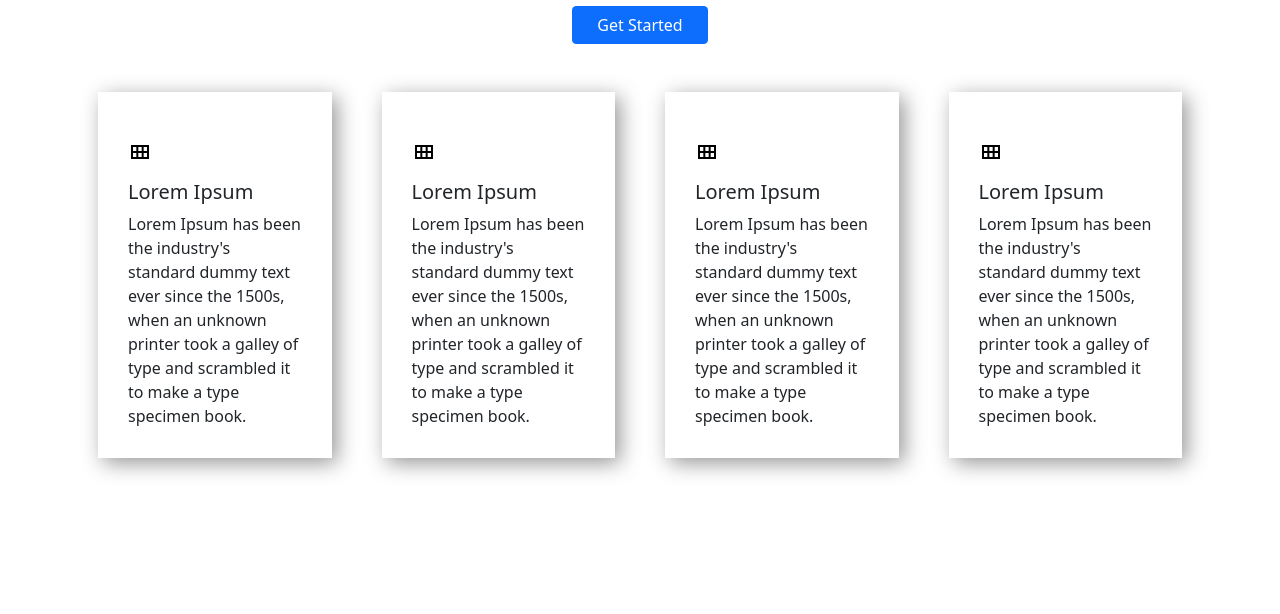
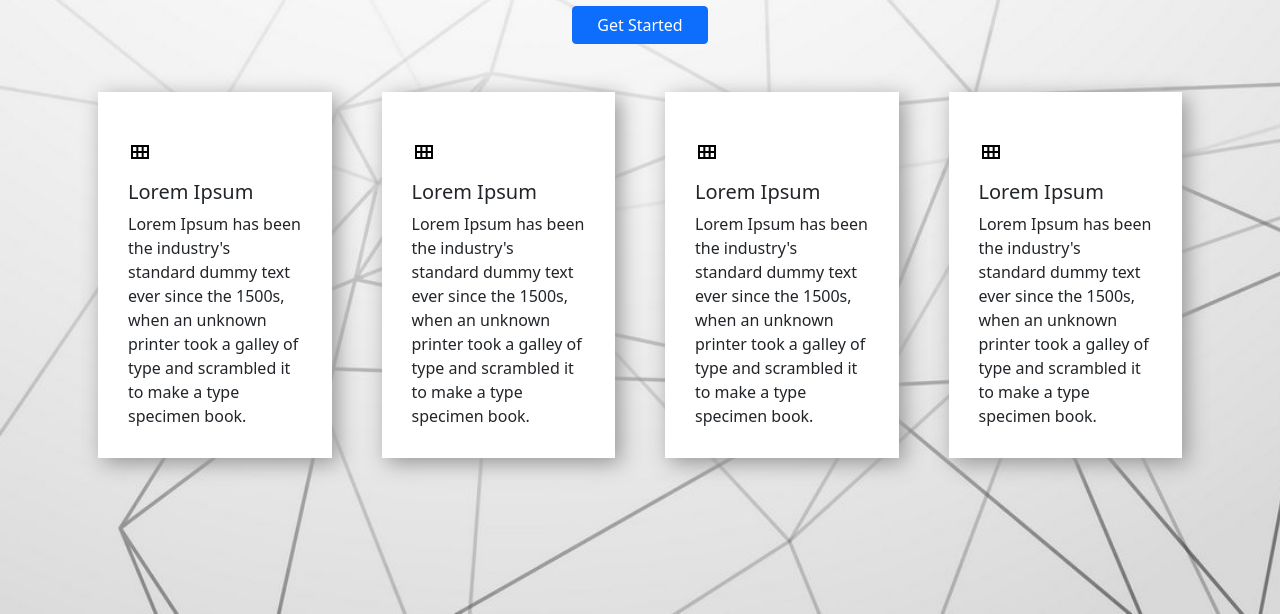
Before and after one commit to DevRadis/projeto-bootstrap, a plain HTML site: page src/index.html in a window 1280 px wide. Shown: the part 281-895 px from the top of the page. Drawn offline with nearby package versions, Linux system fonts and the light colour scheme.

Commit message:
Adicionado um layout para visualização no README e correção na importação do background

```diff
--- a/src/assets/css/style.css
+++ b/src/assets/css/style.css
@@ -1,6 +1,6 @@
 main {
   /*background: -webkit-linear-gradient(top, #ffffff, #aaaaaa);*/
-  background: url("../assets/images/background.jpg") no-repeat;
+  background: url("../images/background.jpg") no-repeat;
   background-size: cover;
   width: 100%;
   height: 100vh;
```
Also changed, not shown: src/assets/images/layout.PNG (added), 1 other file.
